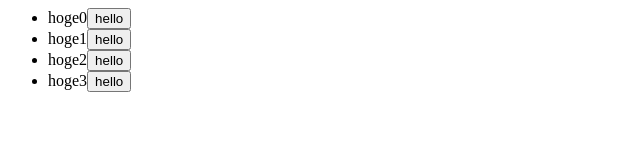
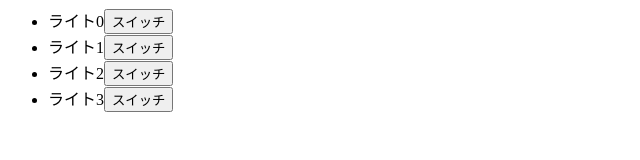
Before and after one commit to Pixel-Gaji/sou, a plain HTML site: page src/light.html in a window 1280 px wide. Shown: the whole page, without its empty margins (0-640 px from the left). Drawn offline with Linux system fonts and the light colour scheme.

Commit message:
light.html追加

```diff
--- a/src/light.html
+++ b/src/light.html
@@ -5,15 +5,15 @@
   <body>
     <script>
 
-    var Todo = (function() {
-      function Todo(opt) {
+    var Light = (function() {
+      function Light(opt) {
         this.content = opt.content
         this.completed = opt.completed
       }
-      Todo.prototype.hello = function() {
-        console.log('Hello i am ' + this.content);
+      Light.prototype.hello = function() {
+        console.log(this.content + 'が点灯しました');
       }
-      Todo.prototype.render = function() {
+      Light.prototype.render = function() {
         var _this = this;
         var el = document.createElement('li');
         var content = document.createElement('span');
@@ -21,7 +21,7 @@
 
         content.textContent = this.content;
 
-        hello.textContent = 'hello';
+        hello.textContent = 'スイッチ';
         hello.addEventListener('click', function() {
           _this.hello();
         });
@@ -31,24 +31,27 @@
 
         return el;
       }
+      Light.prototype.turnOff = function() {
+			this.completed = false;
+      }
 
-      return Todo;
+      return Light;
     })();
 
-    var Todos = (function() {
-      function Todos(todos) {
+    var Lights = (function() {
+      function Lights(todos) {
         this.todos = todos.map(function(todo) {
-          return new Todo(todo);
+          return new Light(todo);
         })
         console.log(this.todos);
       }
-      Todos.prototype.hello = function() {
+      Lights.prototype.hello = function() {
         this.todos.forEach(function(todo) {
           todo.hello();
         });
       }
 
-      Todos.prototype.helloCompleted = function() {
+      Lights.prototype.helloCompleted = function() {
         this.todos.forEach(function(todo) {
           if(todo.completed) {
             todo.hello();
@@ -56,53 +59,61 @@
         });
       }
 
-      return Todos;
+      Lights.prototype.allOff = function() {
+        this.todos.forEach(function(todo) {
+          todo.turnOff();
+        });
+      }
+
+      return Lights;
     })();
 
-    var TodosView = (function() {
-      function TodosView(opt) {
+    var LightsView = (function() {
+      function LightsView(opt) {
         this.todos = opt.todos;
       }
 
-      TodosView.prototype.render = function() {
+      LightsView.prototype.render = function() {
 
         var wrapper = document.createElement('ul');
-
 
         this.todos.forEach(function(todo) {
           var el = todo.render()
           wrapper.appendChild(el);
         });
         document.body.appendChild(wrapper);
-        //$("body").append(wrapper)
       }
+
+      return LightsView;
+    })();
 
 
 
-      return TodosView;
-    })();
-
     function func1() {
-      var data1 = { content: "hoge1", completed: false };
-      var data2 = { content: "hoge2", completed: false };
-      var todo1 = new Todo(data1);
-      var todo2 = new Todo(data2);
+      var data1 = { content: "ライト1", completed: false };
+      var data2 = { content: "ライト2", completed: false };
+      var todo1 = new Light(data1);
+      var todo2 = new Light(data2);
       todo1.hello();
       todo2.hello();
     }
 
     function func2() {
       var data = [
-        { content: "hoge0", completed: false },
-        { content: "hoge1", completed: true },
-        { content: "hoge2", completed: false },
-        { content: "hoge3", completed: true },
+        { content: "ライト0", completed: false },
+        { content: "ライト1", completed: true },
+        { content: "ライト2", completed: false },
+        { content: "ライト3", completed: true },
       ];
-      var todos = new Todos(data);
-      var view = new TodosView(todos);
+      var todos = new Lights(data);
+      var view = new LightsView(todos);
 
       view.render();
+    }
 
+    //allOffを実行
+    function func3() {
+      //.allOff();
     }
 
     func2();
```
